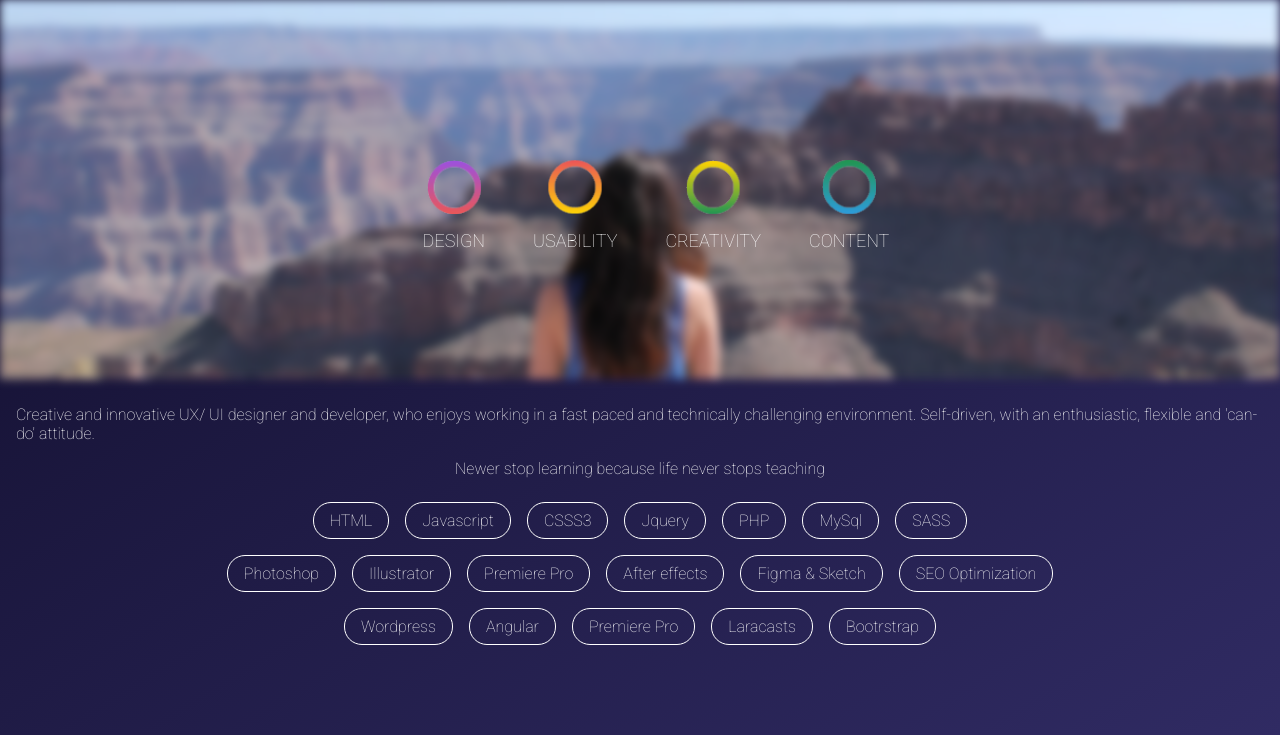
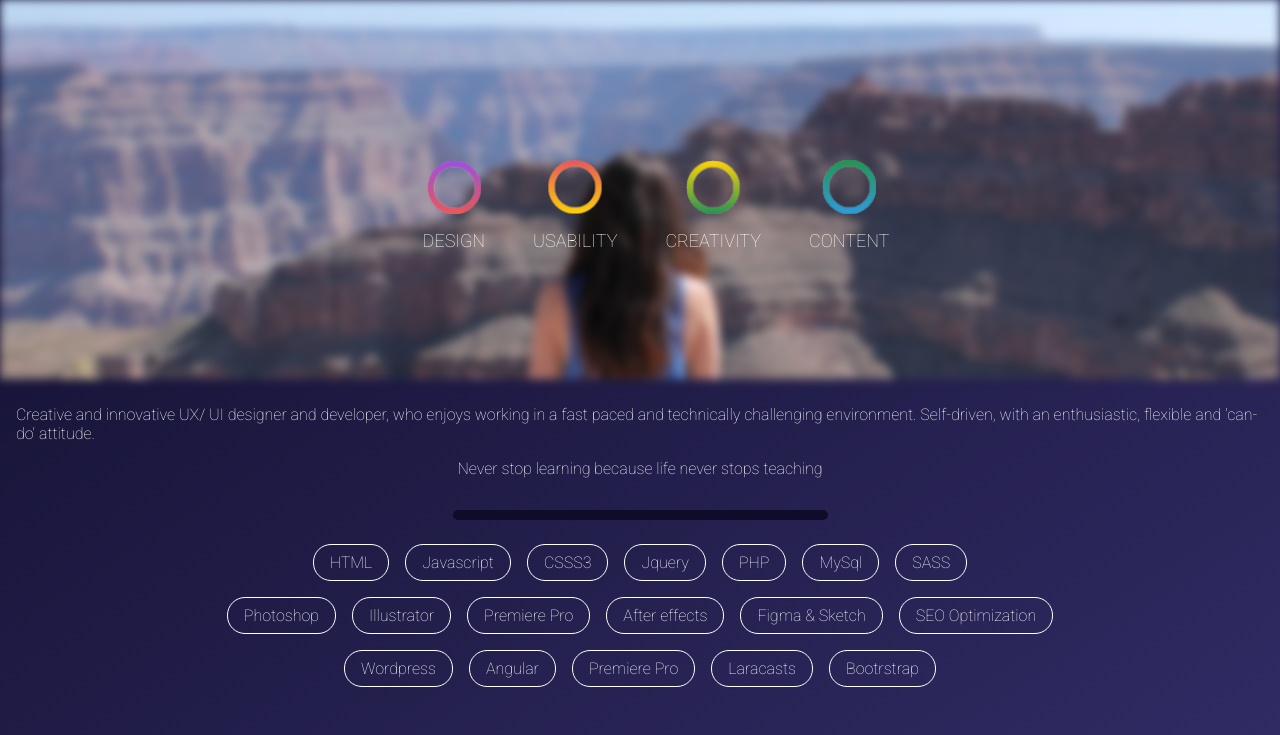
Before and after one commit to andrinja/new-portfolio, a PHP site: page /pages/about.php in a window 1280 px wide. Shown: the part 65-800 px from the top of the page. Run offline with PHP 8.4, Linux system fonts and the light colour scheme; some libraries are stand-ins or nearby versions.

Commit message:
progress bar added

```diff
--- a/pages/about.php
+++ b/pages/about.php
@@ -34,7 +34,10 @@
         <div class="bottom-container">
             <div class="about-title">Creative and innovative UX/ UI designer and developer, who enjoys working in a fast paced and technically
                 challenging environment. Self-driven, with an enthusiastic, flexible and 'can-do' attitude.</div>
-            <div class="subtitle">Newer stop learning  because life never stops teaching</div>
+            <div class="subtitle">Never stop learning  because life never stops teaching</div>
+            <div class="progress-bar">
+                <div class="line"></div>
+            </div>
             <div class="skill-items">
                 <div class="row">
                     <div class="item">
@@ -98,7 +101,6 @@
                 </div>
             </div>
         </div>
-
-
+        <?php include($_SERVER['DOCUMENT_ROOT'].'/includes/script.php'); ?>
 </body>
 </html>
```
